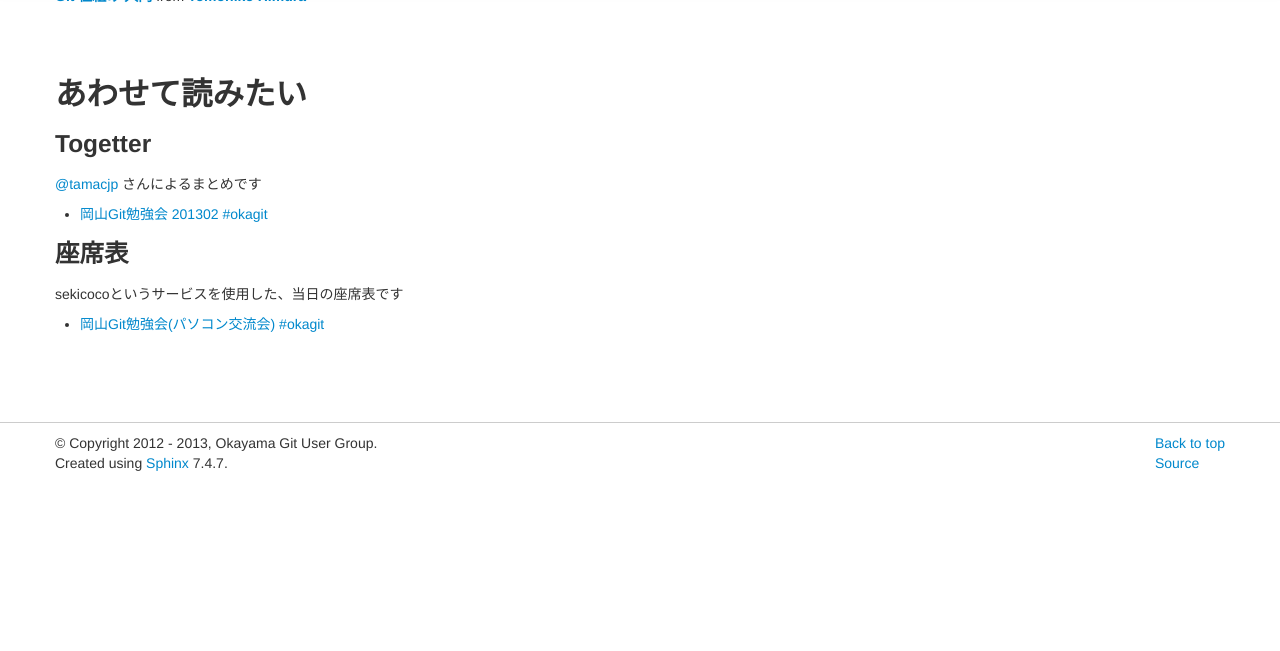
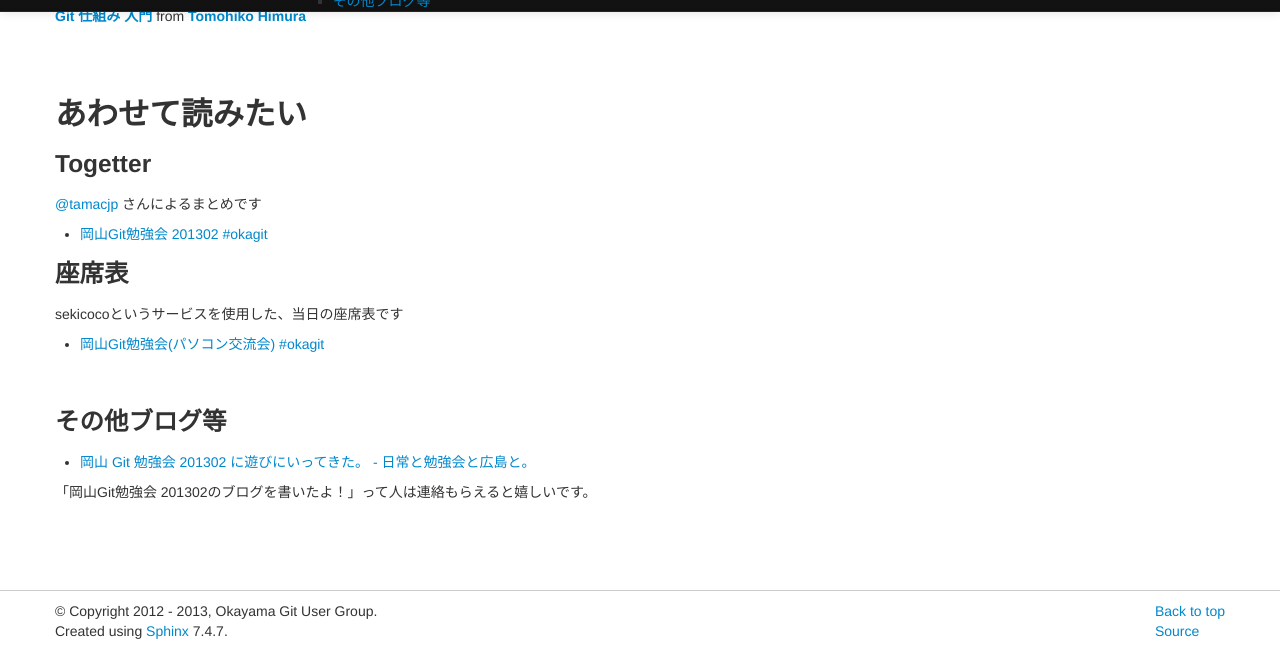
Before and after one commit to okagit/okagit, a Sphinx documentation site: the page built from source/_events/study201302.rst, in a window 1280 px wide and 900 px high, scrolled down 1736 px, cut to the strip 249-900 px from the top of the window. Built offline with Sphinx 7.4.7, drawn with Linux system fonts in a browser that asks for light colours; before the commit the page ends 2468 px from its top, so only the background shows below that; some of the changed text lies outside the part shown.

Commit message:
Add Blog Link
Blogへのリンクを追加

```diff
--- a/source/_events/study201302.rst
+++ b/source/_events/study201302.rst
@@ -28,7 +28,7 @@
 ----------------------------------------
 * 発表者　： `@ryosms <https://twitter.com/ryosms>`_
 * 発表資料： `WindowsでGitを使う際のベストプラクティス - slideshare <http://www.slideshare.net/ryosms/windowsgit>`_
-.. * ブログ　： `岡山git勉強会を開催しました - sms日記 <http://blog.livedoor.jp/ryosms/archives/6324330.html>`_
+* ブログ　： `岡山Git勉強会 201302 - sms日記 <http://blog.livedoor.jp/ryosms/archives/6959810.html>`_
 
 .. raw:: html
 
@@ -77,5 +77,13 @@
 * `岡山Git勉強会(パソコン交流会) #okagit <http://sekico.co/zaseki/95>`_
 
 |
+
+その他ブログ等
+--------------
+* `岡山 Git 勉強会 201302 に遊びにいってきた。 - 日常と勉強会と広島と。 <http://eielh-life.tumblr.com/post/43890763010/git-201302>`_
+
+「岡山Git勉強会 201302のブログを書いたよ！」って人は連絡もらえると嬉しいです。
+
 |
 |
+|
```
